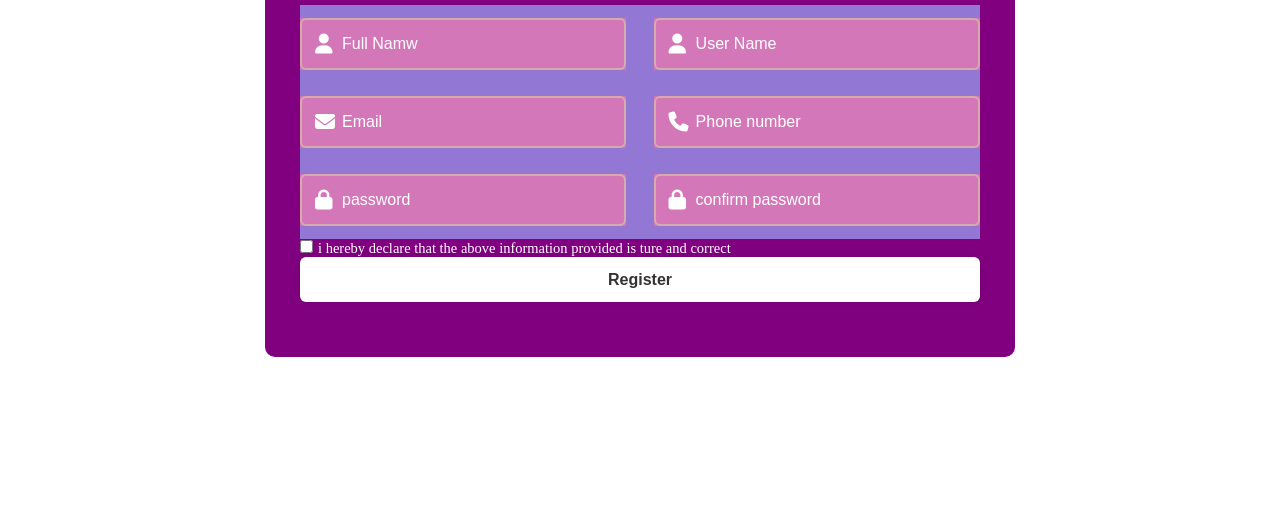
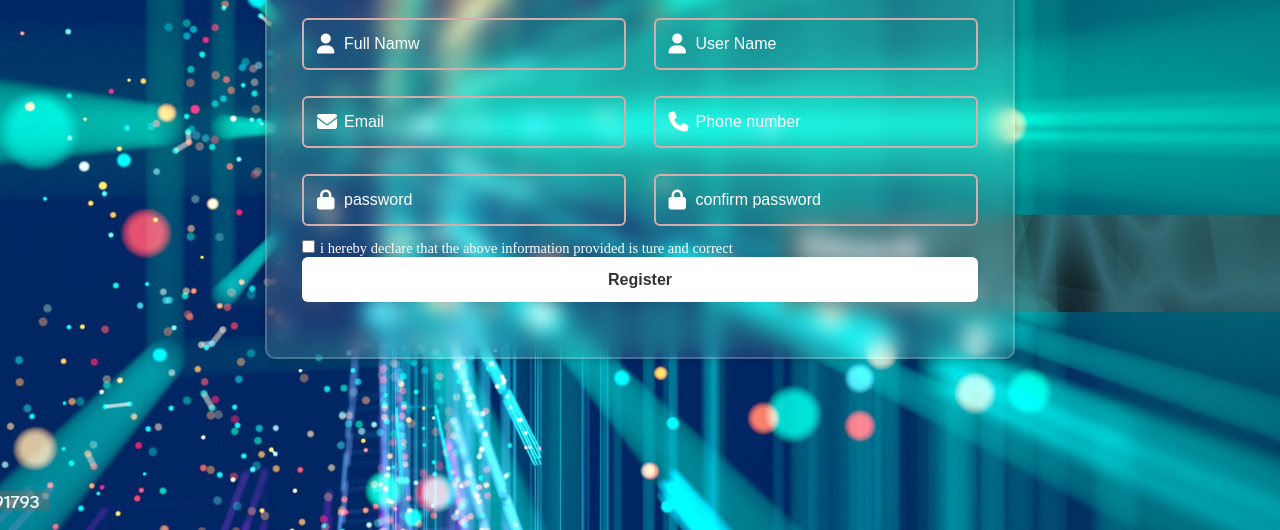
Before and after one commit to shivanijaiswar13/Registration-form, a plain HTML site: page index.html in a window 1280 px wide. Shown: the part 270-800 px from the top of the page. Drawn offline with Linux system fonts and the light colour scheme.

Commit message:
complete

```diff
--- a/style.css
+++ b/style.css
@@ -12,14 +12,20 @@ display: flex;
 align-items: center;
 justify-content: center;
 min-height: 100vh;
-background: ;
+background: url(image1.jpg);
+background-size: cover;
+background-position: center;
 }
 .wrapper{
     width: 750px;
-    background: purple;
+    background: rgba(255, 255, 255, .1);
+    border: 2px solid rgba(255, 255, 255, .2);
+    box-shadow: 0 0 10px rgba(0, 0, 0, .2);
+    backdrop-filter: blur(10px);
     border-radius: 10px;
     color: #fff;
     padding: 40px 35px 55px;
+    margin: 0 10px;
 }
 .wrapper h1{
     font-size: 36px;
@@ -31,12 +37,12 @@ background: ;
     display: flex;
     justify-content: space-between;
     flex-wrap: wrap;
-    background: #9377d4;
+
 }
 .input-field{
     position: relative;
     width: 48%;
-    background: #d477b8;
+
     margin: 13px 0;
 }
 .input-field input{
@@ -80,4 +86,18 @@ background: ;
     font-size: 16px;
     color: #333;
     font-weight: 600;
+    transition: all 50ms ease-in-out;
 }
+.btn:focus{
+    background-color:#0a285b ;
+    color: #fff;
+    font-weight: 800;
+    font-size: 20px;
+}
+@media(max-width:576px) {
+    .input-field{
+        width: 100%;
+        margin: 10px 0;
+    }
+
+}
```
Also changed, not shown: image1.jpg (added).
